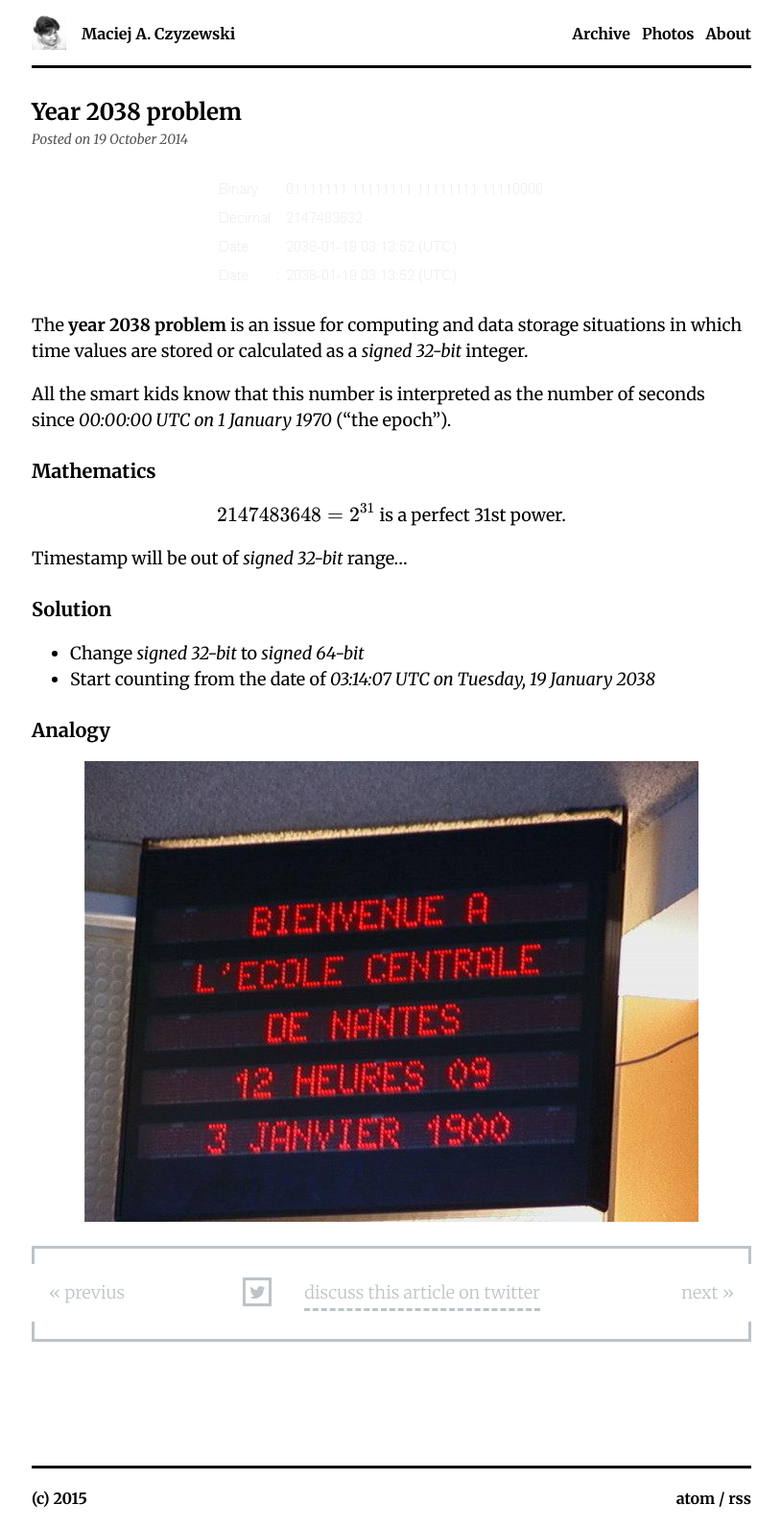
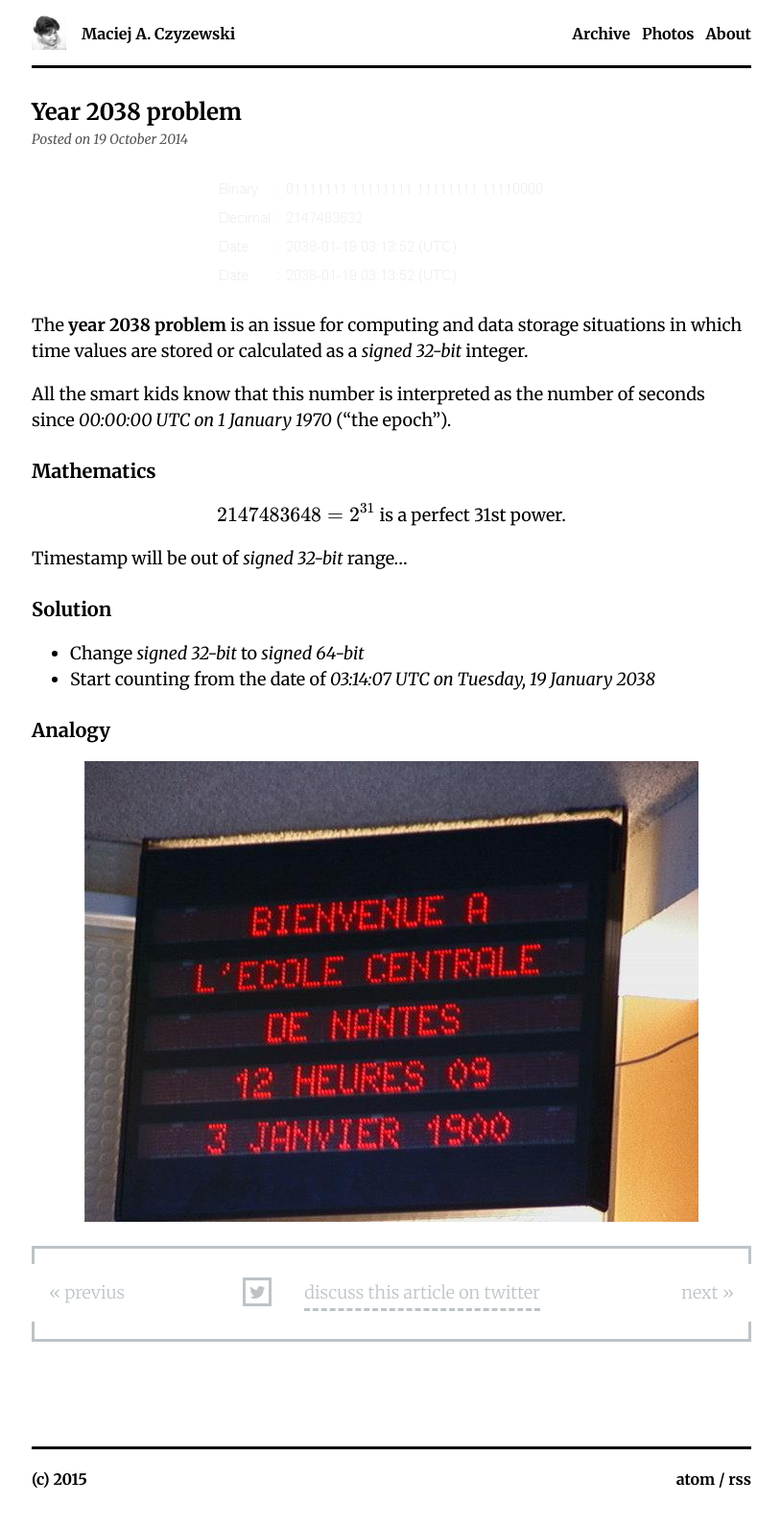
Before and after one commit to maciejczyzewski/maciejczyzewski.github.io, a Jekyll site: the page built from _posts/2014-10-19-year-2038-problem.markdown, in a window 1280 px wide. Shown: the whole page at 96% size, without its empty margins (232-1046 px from the left). Built offline with Jekyll 4.4.1, drawn with Linux system fonts in a browser that asks for light colours; Markdown is read by kramdown in place of the engine named in the settings.

Commit message:
Repair stylesheet for ads.

```diff
--- a/_layouts/post.html
+++ b/_layouts/post.html
@@ -15,6 +15,6 @@
 
   <!-- Google -->
   <script async src="//pagead2.googlesyndication.com/pagead/js/adsbygoogle.js"></script>
-  <ins class="adsbygoogle" style="display:inline-block;width:728px;height:90px" data-ad-client="ca-pub-9331163244149195" data-ad-slot="5311316263"></ins>
+  <ins class="adsbygoogle" style="display:inline-block;width:728px;height:90px;margin-left:10px;margin-top:10px" data-ad-client="ca-pub-9331163244149195" data-ad-slot="5311316263"></ins>
   <script>(adsbygoogle = window.adsbygoogle || []).push({});</script>
 </article>
--- a/assets/stylesheets/main.css
+++ b/assets/stylesheets/main.css
@@ -514,6 +514,7 @@
 .grid {
   max-width: 750px;
   margin: 0 auto;
+  margin-bottom: -30px;
 }
 
 /**
@@ -1013,6 +1014,13 @@
   margin-bottom: 0.0000em;
 }
 
+/* h4 {
+  font-size: 0.70em;
+  line-height: 1.4500em;
+  margin-top: 1.4250em;
+  margin-bottom: 0.0000em;
+} */
+
 blockquote {
   border-left: 3px solid #bdc3c7;
   padding-left: 10px;
```
